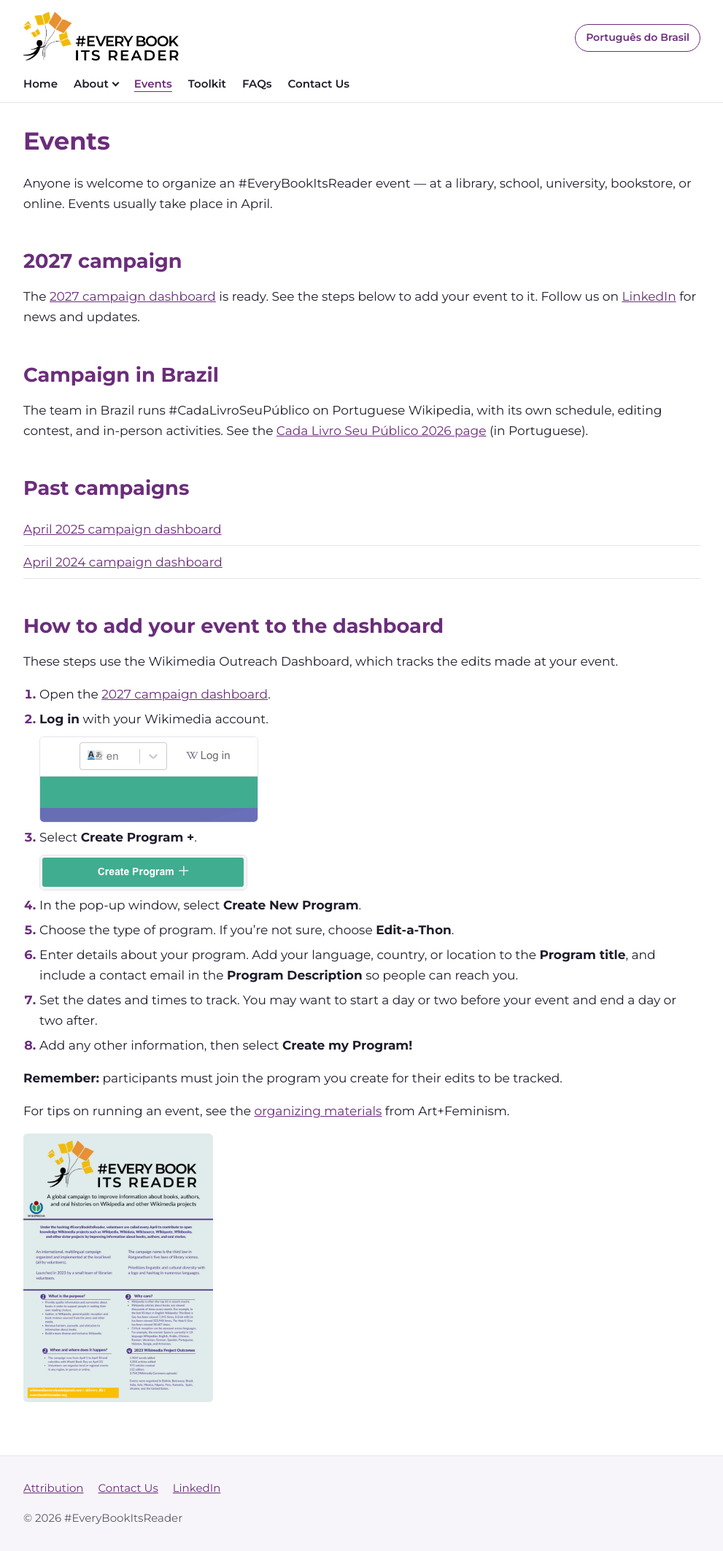
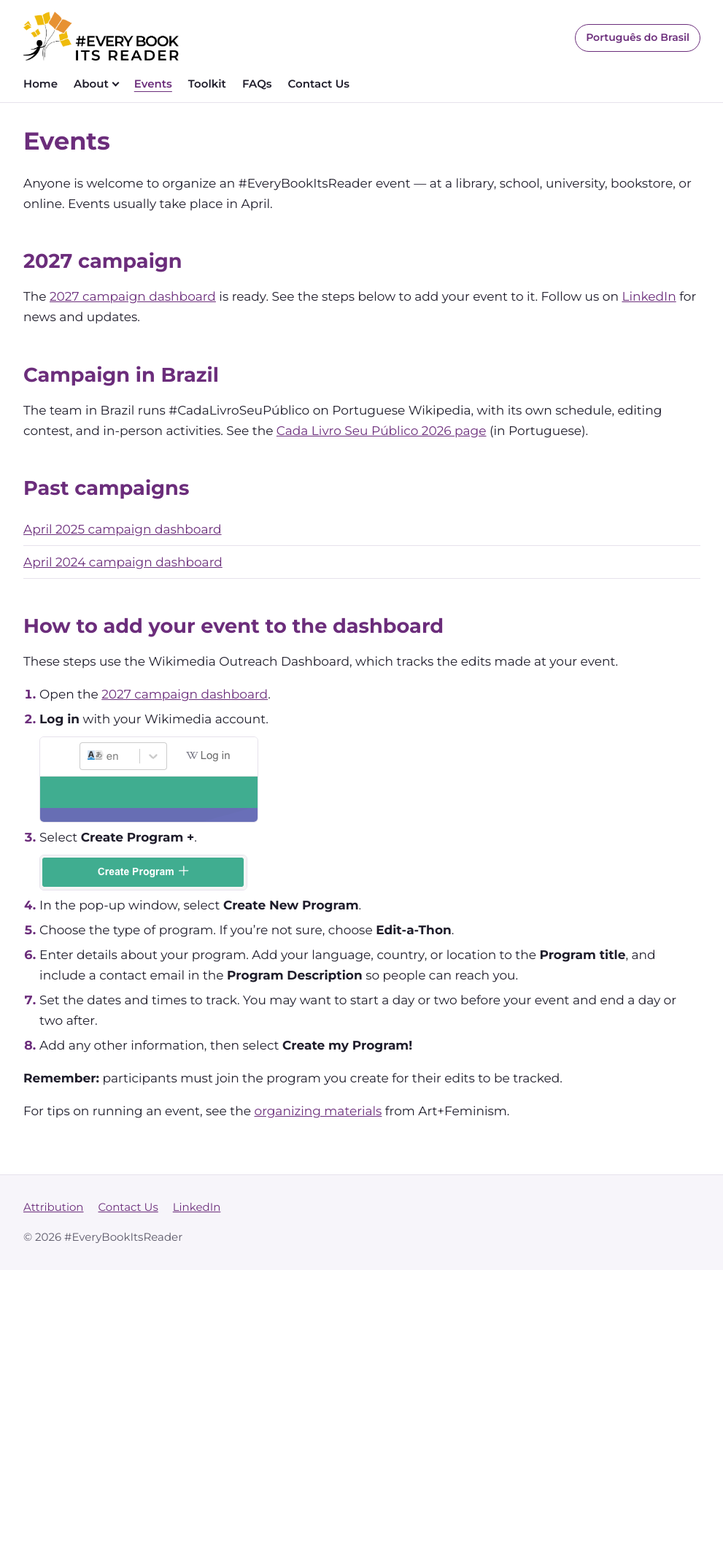
Before and after one commit to ELEMBridges/everybookitsreader, a Jekyll site: the page built from pages/en/events.md, in a window 1280 px wide. Shown: the whole page at 73% size, without its empty margins (144-1135 px from the left). Built offline with Jekyll 4.4.1, drawn with Linux system fonts in a browser that asks for light colours; after the commit the page ends 1740 px from its top, so only the background shows below that.

Commit message:
Remove outdated flyer from Events (English)

```diff
--- a/pages/en/events.md
+++ b/pages/en/events.md
@@ -39,5 +39,3 @@ These steps use the Wikimedia Outreach Dashboard, which tracks the edits made at
 **Remember:** participants must join the program you create for their edits to be tracked.
 
 For tips on running an event, see the [organizing materials](https://artandfeminism.org/resources/) from Art+Feminism.
-
-[![Flyer for the #EveryBookItsReader campaign at the 2024 London Book Fair](/assets/uploads/2024/03/London-Book-Fair-Flyer-724x1024.png)](https://commons.wikimedia.org/wiki/File:EveryBookItsReader_flyer_for_2024_London_Book_Fair.pdf)
```
